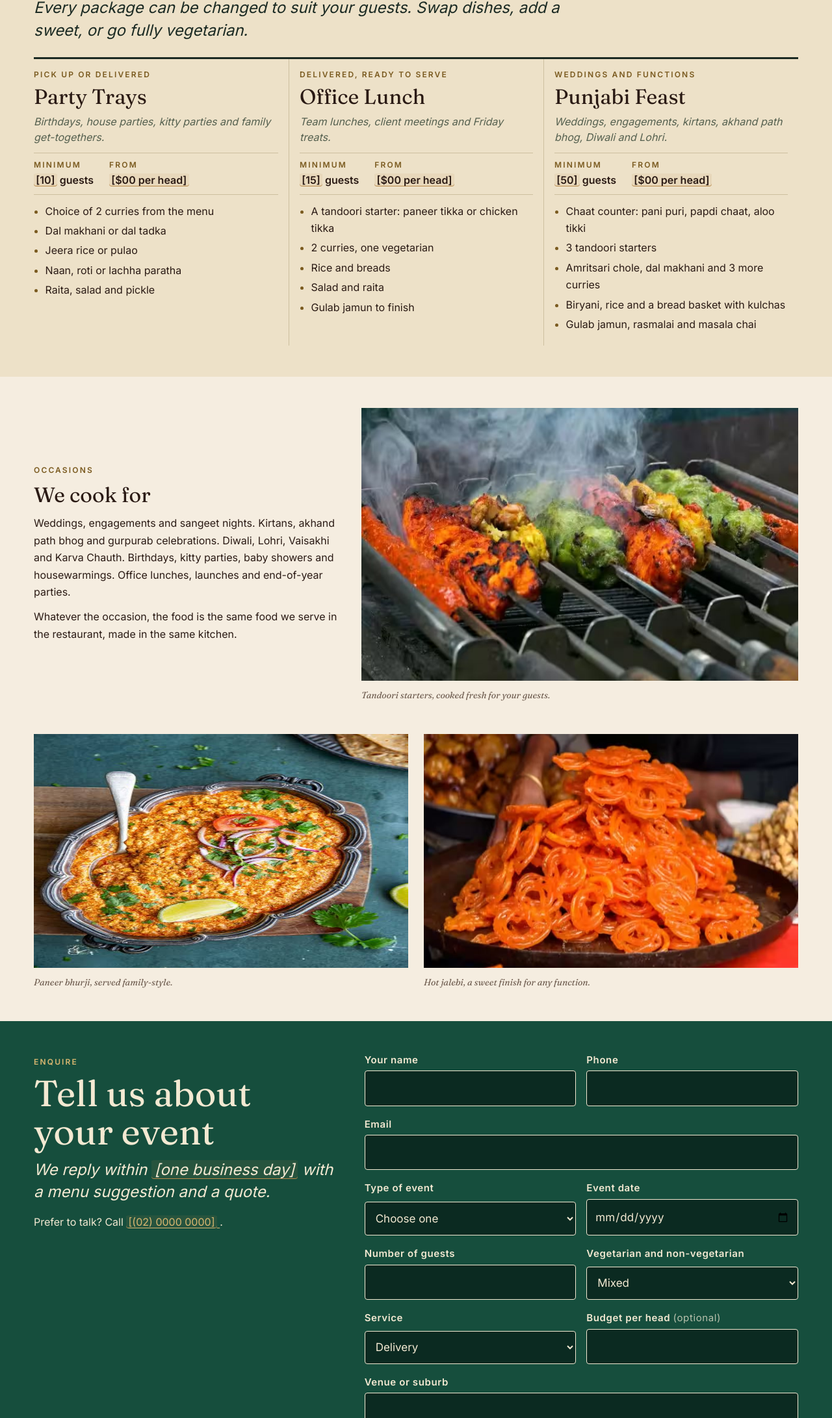
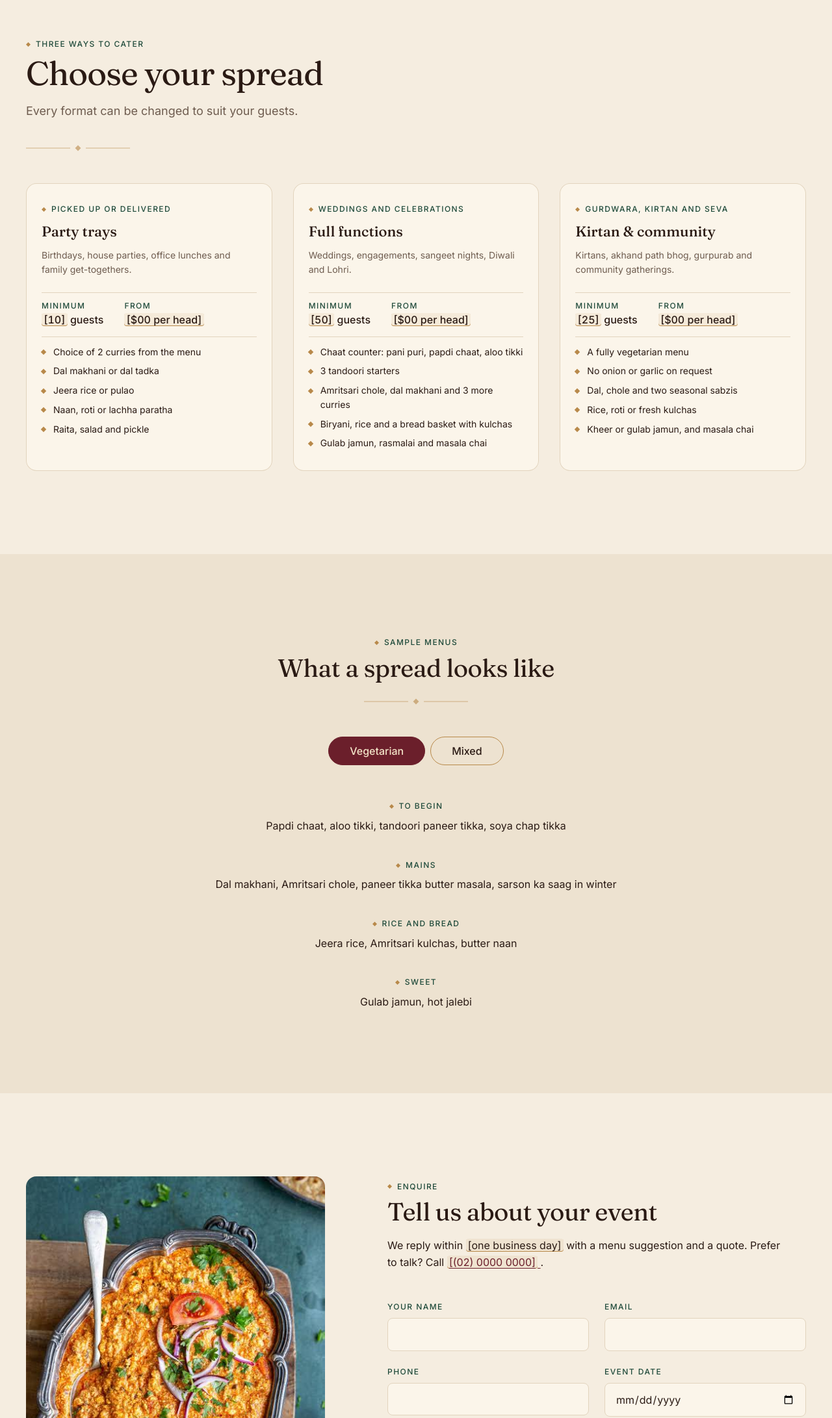
Before and after one commit to deepeshJain25/amritsar-junction, an Astro site: page /catering in a window 1280 px wide. Shown: the part 617-2800 px from the top of the page at 65% size. Built offline with nearby package versions, Linux system fonts and the light colour scheme; Astro itself is replaced by a stand-in of ours.

Commit message:
Phase 10b: rebuild Catering
Page hero, three format cards (party trays, full functions, kirtan and
community), tabbed sample menus on the sunken surface, the enquiry form
beside a process photo with the spec's seven fields, and a six-question
FAQ accordion.

Co-Authored-By: Claude Opus 5.5 (1M context) <noreply@anthropic.com>

```diff
--- a/src/pages/catering.astro
+++ b/src/pages/catering.astro
@@ -1,46 +1,74 @@
 ---
 import Photo from '../components/Photo.astro';
 import Todo from '../components/Todo.astro';
+import Hero from '../components/sections/Hero.astro';
+import SectionOpener from '../components/sections/SectionOpener.astro';
+import Button from '../components/ui/Button.astro';
+import Input from '../components/ui/Input.astro';
 import site from '../content/site.json';
 import Layout from '../layouts/Layout.astro';
 import { confirmed } from '../lib/seo';
-import kulchaChole from '../assets/photos/kulcha-chole.jpg';
 import jalebi from '../assets/photos/jalebi-street.jpg';
 import bhurji from '../assets/photos/paneer-bhurji.jpg';
-import skewers from '../assets/photos/tandoor-skewers.jpg';
+import kulchaChole from '../assets/photos/kulcha-chole.jpg';
 
-const packages = [
+const formats = [
   {
-    name: 'Party Trays',
-    kicker: 'Pick up or delivered',
+    name: 'Party trays',
+    kicker: 'Picked up or delivered',
     min: '[10]',
     price: '[$00 per head]',
-    for: 'Birthdays, house parties, kitty parties and family get-togethers.',
+    for: 'Birthdays, house parties, office lunches and family get-togethers.',
     includes: ['Choice of 2 curries from the menu', 'Dal makhani or dal tadka', 'Jeera rice or pulao', 'Naan, roti or lachha paratha', 'Raita, salad and pickle'],
   },
   {
-    name: 'Office Lunch',
-    kicker: 'Delivered, ready to serve',
-    min: '[15]',
+    name: 'Full functions',
+    kicker: 'Weddings and celebrations',
+    min: '[50]',
     price: '[$00 per head]',
-    for: 'Team lunches, client meetings and Friday treats.',
-    includes: ['A tandoori starter: paneer tikka or chicken tikka', '2 curries, one vegetarian', 'Rice and breads', 'Salad and raita', 'Gulab jamun to finish'],
+    for: 'Weddings, engagements, sangeet nights, Diwali and Lohri.',
+    includes: ['Chaat counter: pani puri, papdi chaat, aloo tikki', '3 tandoori starters', 'Amritsari chole, dal makhani and 3 more curries', 'Biryani, rice and a bread basket with kulchas', 'Gulab jamun, rasmalai and masala chai'],
   },
   {
-    name: 'Punjabi Feast',
-    kicker: 'Weddings and functions',
-    min: '[50]',
+    name: 'Kirtan & community',
+    kicker: 'Gurdwara, kirtan and seva',
+    min: '[25]',
     price: '[$00 per head]',
-    for: 'Weddings, engagements, kirtans, akhand path bhog, Diwali and Lohri.',
-    includes: ['Chaat counter: pani puri, papdi chaat, aloo tikki', '3 tandoori starters', 'Amritsari chole, dal makhani and 3 more curries', 'Biryani, rice and a bread basket with kulchas', 'Gulab jamun, rasmalai and masala chai'],
+    for: 'Kirtans, akhand path bhog, gurpurab and community gatherings.',
+    includes: ['A fully vegetarian menu', 'No onion or garlic on request', 'Dal, chole and two seasonal sabzis', 'Rice, roti or fresh kulchas', 'Kheer or gulab jamun, and masala chai'],
+  },
+];
+
+const samples = [
+  {
+    id: 'veg',
+    label: 'Vegetarian',
+    courses: [
+      ['To begin', 'Papdi chaat, aloo tikki, tandoori paneer tikka, soya chap tikka'],
+      ['Mains', 'Dal makhani, Amritsari chole, paneer tikka butter masala, sarson ka saag in winter'],
+      ['Rice and bread', 'Jeera rice, Amritsari kulchas, butter naan'],
+      ['Sweet', 'Gulab jamun, hot jalebi'],
+    ],
+  },
+  {
+    id: 'mixed',
+    label: 'Mixed',
+    courses: [
+      ['To begin', 'Amritsari fish, tandoori chicken tikka, malai paneer tikka'],
+      ['Mains', 'Butter chicken, dal makhani, Amritsari chole, a seasonal vegetable'],
+      ['Rice and bread', 'Tandoori dum biryani, butter naan, lachha paratha'],
+      ['Sweet', 'Gulab jamun, rasmalai'],
+    ],
   },
 ];
 
 const faqs = [
-  { q: 'How many guests is the minimum for catering?', a: 'Party Trays start at [10] guests, Office Lunch at [15] and the Punjabi Feast at [50]. For smaller groups, our regular menu is available for takeaway.' },
-  { q: 'How much notice do you need?', a: 'We ask for at least [3 days] for party trays and office lunches, and [3 to 4 weeks] for weddings and large functions.' },
+  { q: 'How many guests is the minimum for catering?', a: 'Party trays start at [10] guests, kirtan and community menus at [25] and full functions at [50]. For smaller groups, our regular menu is available for takeaway.' },
+  { q: 'How much notice do you need?', a: 'We ask for at least [3 days] for party trays, and [3 to 4 weeks] for weddings and large functions.' },
+  { q: 'Can we change the dishes in a package?', a: 'Yes. Every package can be changed to suit your guests: swap dishes, add a sweet, or go fully vegetarian.' },
   { q: 'Can you cater for vegetarian, Jain or gluten-free guests?', a: 'Yes. More than half of our menu is vegetarian, and we can plan a fully vegetarian menu [and no onion or garlic (Jain) dishes on request]. Tell us about allergies when you enquire and we will advise on each dish.' },
   { q: 'Do you deliver and set up?', a: 'We deliver across [areas you deliver to]. For functions we can provide [chafing dishes, serving staff and setup] on request.' },
+  { q: 'How do we confirm a booking?', a: '[Deposit and payment terms.]' },
 ];
 
 const faqSchema = {
@@ -53,145 +81,108 @@ const faqSchema = {
 ---
 
 <Layout
+  nav="overlay"
   title="Indian & Punjabi Catering, Sydney"
-  description="Punjabi catering for weddings, parties and offices: party trays, office lunches and function menus with tandoori, chaat, curries and sweets. Enquire today."
+  description="Punjabi catering for weddings, kirtans, parties and offices: party trays, full function menus and community menus with tandoori, chaat, curries and sweets."
   crumb="Catering & Events"
   share={kulchaChole}
   schema={faqSchema.mainEntity.length ? [faqSchema] : []}
 >
-  <section class="aj-wrap aj-cat-head">
-    <div class="aj-spread">
-      <div>
-        <span class="aj-kicker">Catering &amp; Events</span>
-        <h1 class="aj-headline" style="margin: var(--space-2) 0 var(--space-3)">A Punjabi feast for every crowd</h1>
-        <p class="aj-deck">From a tray of butter chicken for the office to a full wedding spread with a chaat counter, we cook Amritsari food for a family of ten or a full wedding hall.</p>
-        <div class="aj-btn-row" style="margin-top: var(--space-4)">
-          <a class="aj-btn aj-btn--primary" href="#enquire">Send an enquiry</a>
-          <a class="aj-btn aj-btn--secondary" href={site.phoneHref}>Call <Todo text={site.phone} /></a>
-        </div>
-      </div>
-      <Photo
-        src={kulchaChole}
-        alt="A stack of tandoor-baked kulchas on a plate with a bowl of chole behind"
-        caption="Kulchas and chole, a favourite for morning functions."
-        shape="wide"
-        sizes="(max-width: 860px) 100vw, 45vw"
-        eager
-      />
+  <Hero
+    image={jalebi}
+    alt="A tall pile of bright orange jalebi on a wide iron pan at a sweet stall"
+    eyebrow="Catering & events"
+    title="Punjabi food, by the tray or by the function"
+    standfirst="From a tray of butter chicken for the office to a full wedding spread with a chaat counter, we cook for ten guests or a whole hall."
+  >
+    <Button slot="actions" href="#enquire">Send an enquiry</Button>
+    <Button slot="actions" variant="secondary" href={site.phoneHref}>Call us</Button>
+  </Hero>
+
+  <section class="section" aria-labelledby="formats-title">
+    <div class="container">
+      <SectionOpener eyebrow="Three ways to cater" title="Choose your spread" standfirst="Every format can be changed to suit your guests." id="formats-title" />
+      <ul class="formats" role="list">
+        {formats.map((f) => (
+          <li class="format">
+            <p class="eyebrow text-meta">{f.kicker}</p>
+            <h3 class="text-heading-md">{f.name}</h3>
+            <p class="text-body-sm format__for">{f.for}</p>
+            <dl class="format__facts">
+              <div><dt class="text-meta">Minimum</dt><dd class="text-tabular"><Todo text={f.min} /> guests</dd></div>
+              <div><dt class="text-meta">From</dt><dd class="text-tabular"><Todo text={f.price} /></dd></div>
+            </dl>
+            <ul class="format__includes text-body-sm" role="list">
+              {f.includes.map((line) => <li>{line}</li>)}
+            </ul>
+          </li>
+        ))}
+      </ul>
     </div>
   </section>
 
-  <section class="aj-deep aj-story-gap" aria-labelledby="packages-title">
-    <div class="aj-wrap">
-      <div class="aj-head">
-        <span class="aj-kicker">Packages</span>
-        <h2 id="packages-title" class="aj-headline" style="margin-top: var(--space-2)">Choose your spread</h2>
-        <p class="aj-deck">Every package can be changed to suit your guests. Swap dishes, add a sweet, or go fully vegetarian.</p>
-      </div>
-      <div class="aj-packages">
-        {packages.map((p) => (
-          <article class="aj-package">
-            <span class="aj-kicker">{p.kicker}</span>
-            <h3 class="aj-section">{p.name}</h3>
-            <p class="aj-caption">{p.for}</p>
-            <dl class="aj-package__facts">
-              <div><dt>Minimum</dt><dd><Todo text={p.min} /> guests</dd></div>
-              <div><dt>From</dt><dd><Todo text={p.price} /></dd></div>
+  <section class="section surface-sunken" aria-labelledby="samples-title">
+    <div class="container">
+      <SectionOpener eyebrow="Sample menus" title="What a spread looks like" size="md" align="center" id="samples-title" />
+      <div class="samples" data-tabs>
+        <div class="samples__tabs" role="tablist" aria-label="Sample menus">
+          {samples.map((s, i) => (
+            <button class="samples__tab" type="button" role="tab" id={`tab-${s.id}`} aria-controls={`panel-${s.id}`} aria-selected={i === 0 ? 'true' : 'false'} tabindex={i === 0 ? 0 : -1}>{s.label}</button>
+          ))}
+        </div>
+        {samples.map((s) => (
+          <div class="samples__panel" role="tabpanel" id={`panel-${s.id}`} aria-labelledby={`tab-${s.id}`}>
+            <h3 class="text-heading-md samples__heading">{s.label}</h3>
+            <dl class="samples__courses">
+              {s.courses.map(([course, dishes]) => (
+                <div><dt class="eyebrow text-meta">{course}</dt><dd class="text-body">{dishes}</dd></div>
+              ))}
             </dl>
-            <ul>
-              {p.includes.map((line) => <li>{line}</li>)}
-            </ul>
-          </article>
+          </div>
         ))}
       </div>
     </div>
   </section>
 
-  <section class="aj-wrap aj-story-gap" aria-labelledby="occasions-title">
-    <div class="aj-spread aj-spread--flip">
-      <Photo
-        src={skewers}
-        alt="Paneer, chicken and seekh kebab skewers over hot coals"
-        caption="Tandoori starters, cooked fresh for your guests."
-        shape="wide"
-        sizes="(max-width: 860px) 100vw, 55vw"
-      />
+  <section class="section" id="enquire" aria-labelledby="enquire-title">
+    <div class="container enquire">
+      <div class="enquire__media">
+        <Photo src={bhurji} alt="Paneer bhurji in a silver serving dish with red onion, tomato and lime" caption="Paneer bhurji, served family-style." aspect="4 / 5" radius="lg" sizes="(min-width: 1024px) 480px, 100vw" />
+      </div>
       <div>
-        <span class="aj-kicker">Occasions</span>
-        <h2 id="occasions-title" class="aj-section" style="margin: var(--space-2) 0 var(--space-3)">We cook for</h2>
-        <p>Weddings, engagements and sangeet nights. Kirtans, akhand path bhog and gurpurab celebrations. Diwali, Lohri, Vaisakhi and Karva Chauth. Birthdays, kitty parties, baby showers and housewarmings. Office lunches, launches and end-of-year parties.</p>
-        <p>Whatever the occasion, the food is the same food we serve in the restaurant, made in the same kitchen.</p>
+        <p class="eyebrow text-meta">Enquire</p>
+        <h2 id="enquire-title" class="text-display-md">Tell us about your event</h2>
+        <p class="text-body enquire__lede">We reply within <Todo text="[one business day]" /> with a menu suggestion and a quote. Prefer to talk? Call <a href={site.phoneHref}><Todo text={site.phone} /></a>.</p>
+        <form class="form-grid" method="post" action="#enquire" data-form="catering">
+          <Input label="Your name" name="name" id="c-name" autocomplete="name" />
+          <Input label="Email" name="email" id="c-email" type="email" autocomplete="email" />
+          <Input label="Phone" name="phone" id="c-phone" type="tel" autocomplete="tel" />
+          <Input label="Event date" name="date" id="c-date" type="date" />
+          <Input label="Guests" name="guests" id="c-guests" type="number" min="10" inputmode="numeric" />
+          <Input label="Type of event" name="event_type" id="c-type" type="select">
+            <option value="">Choose one</option>
+            <option>Wedding or engagement</option>
+            <option>Kirtan or religious function</option>
+            <option>Birthday or family party</option>
+            <option>Office or corporate</option>
+            <option>Festival celebration</option>
+            <option>Other</option>
+          </Input>
+          <Input label="Notes" name="notes" id="c-notes" type="textarea" optional full placeholder="Venue or suburb, favourite dishes, allergies, timing" />
+          <div class="field--full"><Button type="submit">Send enquiry</Button></div>
+        </form>
       </div>
     </div>
   </section>
 
-  <section class="aj-wrap aj-gallery-row" aria-label="Catering photographs">
-    <Photo src={bhurji} alt="Paneer bhurji in a silver serving dish with red onion, tomato and lime" caption="Paneer bhurji, served family-style." shape="wide" sizes="(max-width: 860px) 100vw, 50vw" />
-    <Photo src={jalebi} alt="A tall pile of bright orange jalebi on a wide iron pan" caption="Hot jalebi, a sweet finish for any function." shape="wide" sizes="(max-width: 860px) 100vw, 50vw" />
-  </section>
-
-  <section class="aj-band aj-story-gap" id="enquire" data-theme="marble" aria-labelledby="enquire-title">
-    <div class="aj-wrap aj-enquire">
-      <div>
-        <span class="aj-kicker">Enquire</span>
-        <h2 id="enquire-title" class="aj-headline" style="margin: var(--space-2) 0 var(--space-3)">Tell us about your event</h2>
-        <p class="aj-deck">We reply within <Todo text="[one business day]" /> with a menu suggestion and a quote.</p>
-        <p style="margin-top: var(--space-4)">Prefer to talk? Call <a href={site.phoneHref}><Todo text={site.phone} /></a>.</p>
-      </div>
-      <form class="aj-form aj-form--dark" method="post" action="#enquire" data-form="catering">
-        <div class="aj-field"><label for="c-name">Your name</label><input class="aj-input" id="c-name" name="name" autocomplete="name" required /></div>
-        <div class="aj-field"><label for="c-phone">Phone</label><input class="aj-input" id="c-phone" name="phone" type="tel" autocomplete="tel" required /></div>
-        <div class="aj-field aj-full"><label for="c-email">Email</label><input class="aj-input" id="c-email" name="email" type="email" autocomplete="email" required /></div>
-        <div class="aj-field">
-          <label for="c-type">Type of event</label>
-          <select class="aj-input" id="c-type" name="event_type" required>
-            <option value="">Choose one</option>
-            <option>Wedding or engagement</option>
-            <option>Religious function or kirtan</option>
-            <option>Birthday or family party</option>
-            <option>Office or corporate</option>
-            <option>Festival celebration</option>
-            <option>Other</option>
-          </select>
-        </div>
-        <div class="aj-field"><label for="c-date">Event date</label><input class="aj-input" id="c-date" name="date" type="date" required /></div>
-        <div class="aj-field"><label for="c-guests">Number of guests</label><input class="aj-input" id="c-guests" name="guests" type="number" min="10" inputmode="numeric" required /></div>
-        <div class="aj-field">
-          <label for="c-split">Vegetarian and non-vegetarian</label>
-          <select class="aj-input" id="c-split" name="veg_split">
-            <option>Mixed</option>
-            <option>All vegetarian</option>
-            <option>No onion or garlic (Jain)</option>
-            <option>Mostly non-vegetarian</option>
-          </select>
-        </div>
-        <div class="aj-field">
-          <label for="c-service">Service</label>
-          <select class="aj-input" id="c-service" name="service">
-            <option>Delivery</option>
-            <option>Pick up</option>
-            <option>Delivery, setup and serving staff</option>
-          </select>
-        </div>
-        <div class="aj-field"><label for="c-budget">Budget per head <span class="aj-opt">(optional)</span></label><input class="aj-input" id="c-budget" name="budget" inputmode="decimal" /></div>
-        <div class="aj-field aj-full"><label for="c-venue">Venue or suburb</label><input class="aj-input" id="c-venue" name="venue" required /></div>
-        <div class="aj-field aj-full"><label for="c-notes">Anything else? <span class="aj-opt">(optional)</span></label><textarea class="aj-input" id="c-notes" name="notes" rows="4" placeholder="Favourite dishes, allergies, timing"></textarea></div>
-        <div class="aj-full"><button class="aj-btn aj-btn--primary" type="submit">Send enquiry</button></div>
-      </form>
-    </div>
-  </section>
-
-  <section class="aj-wrap aj-story-gap" aria-labelledby="faq-title">
-    <div class="aj-faq">
-      <div>
-        <span class="aj-kicker">Questions</span>
-        <h2 id="faq-title" class="aj-section" style="margin-top: var(--space-2)">Catering, answered</h2>
-      </div>
-      <div>
+  <section class="section faq-section" aria-labelledby="faq-title">
+    <div class="container faq">
+      <SectionOpener eyebrow="Questions" title="Catering, answered" size="md" id="faq-title" />
+      <div class="faq__list">
         {faqs.map((f) => (
-          <details class="aj-faq__item">
-            <summary>{f.q}</summary>
-            <p><Todo text={f.a} /></p>
+          <details class="faq__item">
+            <summary class="text-heading-sm">{f.q}</summary>
+            <p class="text-body"><Todo text={f.a} /></p>
           </details>
         ))}
       </div>
@@ -199,30 +190,67 @@ const faqSchema = {
   </section>
 </Layout>
 
+<script>
+  // Tabs for the sample menus. Without JavaScript both menus show, one after the other.
+  document.querySelectorAll<HTMLElement>('[data-tabs]').forEach((root) => {
+    const tabs = [...root.querySelectorAll<HTMLButtonElement>('[role="tab"]')];
+    const select = (tab: HTMLButtonElement) => {
+      tabs.forEach((t) => {
+        const on = t === tab;
+        t.setAttribute('aria-selected', String(on));
+        t.tabIndex = on ? 0 : -1;
+        root.querySelector<HTMLElement>(`#${t.getAttribute('aria-controls')}`)!.hidden = !on;
+      });
+    };
+    tabs.forEach((tab, i) => {
+      tab.addEventListener('click', () => select(tab));
+      tab.addEventListener('keydown', (e) => {
+        const next = e.key === 'ArrowRight' ? tabs[(i + 1) % tabs.length] : e.key === 'ArrowLeft' ? tabs[(i - 1 + tabs.length) % tabs.length] : null;
+        if (next) { next.focus(); select(next); }
+      });
+    });
+    root.classList.add('is-tabbed');
+    select(tabs[0]);
+  });
+</script>
+
 <style>
-  .aj-cat-head { padding-top: var(--space-6); padding-bottom: var(--space-6); }
-  .aj-cat-head .aj-kicker { display: block; }
-  .aj-packages { display: grid; grid-template-columns: repeat(3, 1fr); border-top: 3px solid var(--rule-strong); }
-  @media (max-width: 960px) { .aj-packages { grid-template-columns: 1fr; } }
-  .aj-package { padding: var(--space-4) var(--space-4) var(--space-4) 0; }
-  .aj-package + .aj-package { border-left: 1px solid var(--rule); padding-left: var(--space-4); }
-  @media (max-width: 960px) { .aj-package + .aj-package { border-left: 0; border-top: 1px solid var(--rule); padding-left: 0; } }
-  .aj-package .aj-kicker { display: block; margin-bottom: var(--space-2); }
-  .aj-package .aj-caption { margin-top: var(--space-2); font-size: 16px; line-height: 24px; }
-  .aj-package__facts { display: flex; gap: var(--space-5); margin: var(--space-3) 0; padding: var(--space-2) 0; border-top: 1px solid var(--rule); border-bottom: 1px solid var(--rule); }
-  .aj-package__facts dt { font-family: var(--font-label); font-size: 12px; font-weight: 600; letter-spacing: .18em; text-transform: uppercase; color: var(--gold-ink); }
-  .aj-package__facts dd { margin: 0; font-weight: 600; }
-  .aj-package ul { margin: 0; padding-left: 1.1em; }
-  .aj-package li { margin-bottom: var(--space-1); }
-  .aj-package li::marker { color: var(--gold-ink); }
-  .aj-gallery-row { display: grid; grid-template-columns: 1fr 1fr; gap: var(--space-5); padding-bottom: var(--space-7); }
-  @media (max-width: 860px) { .aj-gallery-row { grid-template-columns: 1fr; } }
-  .aj-enquire { display: grid; grid-template-columns: 5fr 7fr; gap: var(--space-6); align-items: start; }
-  @media (max-width: 960px) { .aj-enquire { grid-template-columns: 1fr; gap: var(--space-4); } }
-  .aj-faq { display: grid; grid-template-columns: 4fr 8fr; gap: var(--space-5); }
-  @media (max-width: 860px) { .aj-faq { grid-template-columns: 1fr; } }
-  .aj-faq__item { border-bottom: 1px solid var(--rule); padding: var(--space-3) 0; }
-  .aj-faq__item:first-child { border-top: 1px solid var(--rule); }
-  .aj-faq__item summary { font-weight: 600; font-size: 20px; cursor: pointer; padding: var(--space-1) 0; min-height: 44px; }
-  .aj-faq__item p { margin: var(--space-2) 0 0; }
+  .formats { display: grid; grid-template-columns: minmax(0, 1fr); gap: var(--space-5); }
+  @media (min-width: 1024px) { .formats { grid-template-columns: repeat(3, minmax(0, 1fr)); gap: var(--grid-gutter); } }
+  .format { display: grid; align-content: start; gap: var(--space-3); padding: var(--space-6) var(--space-5); background: var(--surface-raised); border-radius: var(--radius-lg); box-shadow: var(--elev-inset); }
+  .format .eyebrow { margin-bottom: 0; }
+  .format__for { color: var(--ink-secondary); }
+  .format__facts { display: flex; gap: var(--space-6); padding-block: var(--space-3); border-block: 1px solid var(--line-primary); }
+  .format__facts dt { color: var(--brand-emerald); }
+  .format__facts dd { margin: 0; }
+  .format__includes { display: grid; gap: var(--space-2); }
+  .format__includes li { display: flex; gap: var(--space-3); }
+  .format__includes li::before { content: ""; flex: none; width: 6px; height: 6px; margin-top: 0.6em; background: var(--brand-gold); transform: rotate(45deg); }
+
+  .samples { max-width: 760px; margin-inline: auto; }
+  .samples__tabs { display: none; justify-content: center; gap: var(--space-2); margin-bottom: var(--space-7); }
+  .samples.is-tabbed .samples__tabs { display: flex; }
+  .samples.is-tabbed .samples__heading { display: none; }
+  .samples__tab { min-height: var(--touch-target); padding: var(--space-2) var(--space-6); background: transparent; color: var(--ink-primary); border: 1px solid var(--brand-gold); border-radius: var(--radius-pill); font-weight: var(--weight-medium); transition: background-color var(--duration-fast) var(--ease-out); }
+  .samples__tab:hover { background: var(--brand-gold-tint); }
+  .samples__tab[aria-selected="true"] { background: var(--surface-inverse-warm); border-color: var(--surface-inverse-warm); color: var(--ink-on-inverse); }
+  .samples__panel + .samples__panel { margin-top: var(--space-8); }
+  .samples.is-tabbed .samples__panel + .samples__panel { margin-top: 0; }
+  .samples__heading { margin-bottom: var(--space-5); text-align: center; }
+  .samples__courses { display: grid; gap: var(--space-6); text-align: center; }
+  .samples__courses dt { margin-bottom: var(--space-2); }
+  .samples__courses dd { margin: 0; }
+
+  .enquire { display: grid; grid-template-columns: minmax(0, 1fr); gap: var(--space-8); align-items: start; }
+  @media (min-width: 1024px) { .enquire { grid-template-columns: 5fr 7fr; gap: var(--space-9); } }
+  .enquire__lede { margin: var(--space-4) 0 var(--space-7); max-width: var(--measure-prose); }
+
+  .faq-section { padding-top: 0; }
+  .faq__list { max-width: 820px; border-top: 1px solid var(--line-primary); }
+  .faq__item { border-bottom: 1px solid var(--line-primary); }
+  .faq__item summary { display: flex; align-items: center; justify-content: space-between; gap: var(--space-5); min-height: 64px; padding-block: var(--space-4); cursor: pointer; list-style: none; }
+  .faq__item summary::-webkit-details-marker { display: none; }
+  .faq__item summary::after { content: "+"; flex: none; font-size: 1.5rem; font-weight: var(--weight-regular); color: var(--brand-gold); transition: transform var(--duration-base) var(--ease-in-out); }
+  .faq__item[open] summary::after { transform: rotate(45deg); }
+  .faq__item p { padding-bottom: var(--space-5); max-width: var(--measure-prose); color: var(--ink-secondary); }
 </style>
```
